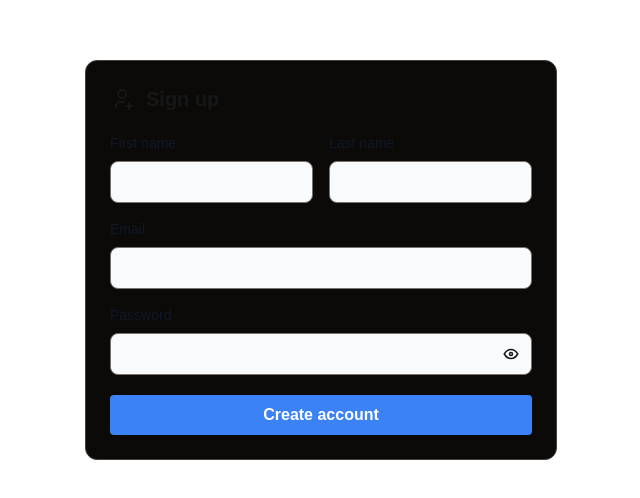
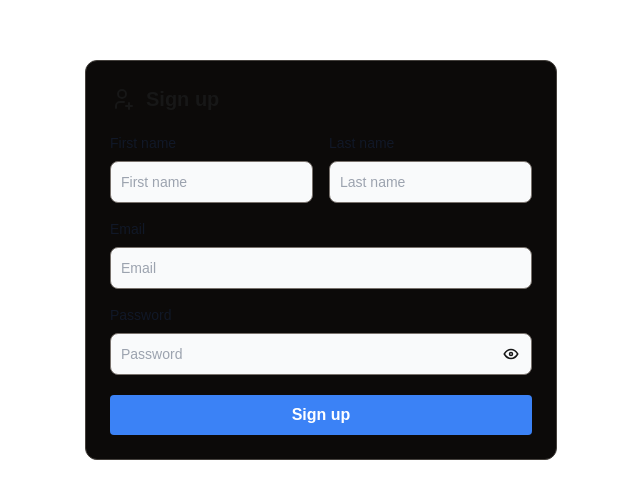
Before and after one commit to utkuakguner/CarbonEmit_Case_Study, a Next.js app: page /sign-up in a window 1280 px wide. Shown: the part 140-638 px from the top of the page, without its empty margins (319-959 px from the left). Built offline with nearby package versions, Linux system fonts and the light colour scheme.

Commit message:
add translations

```diff
--- /dev/null
+++ b/messages/en.json
@@ -0,0 +1,11 @@
+{
+    "fieldRequired": "Field required",
+    "invalidEmail": "Field must be a valid email address",
+    "invalidPassword": "Password must contain at least 8 characters, one uppercase, one number and one special case character",
+    "email": "Email",
+    "password": "Password",
+    "firstName": "First name",
+    "lastName": "Last name",
+    "login": "Login",
+    "signUp": "Sign up"
+}
--- a/next.config.ts
+++ b/next.config.ts
@@ -1,5 +1,8 @@
-import type { NextConfig } from 'next';
+import createNextIntlPlugin from 'next-intl/plugin';
 
-const nextConfig: NextConfig = {};
+const withNextIntl = createNextIntlPlugin();
 
-export default nextConfig;
+/** @type {import('next').NextConfig} */
+const nextConfig = {};
+
+export default withNextIntl(nextConfig);
--- a/package.json
+++ b/package.json
@@ -12,6 +12,7 @@
 		"@hookform/resolvers": "^3.9.1",
 		"classnames": "^2.5.1",
 		"next": "15.1.0",
+		"next-intl": "^3.26.1",
 		"react": "^19.0.0",
 		"react-dom": "^19.0.0",
 		"react-hook-form": "^7.54.1",
--- a/src/app/layout.tsx
+++ b/src/app/layout.tsx
@@ -1,8 +1,10 @@
 import "./globals.css";
 
 import { Geist, Geist_Mono } from "next/font/google";
+import { getLocale, getMessages } from 'next-intl/server';
 
 import type { Metadata } from "next";
+import { NextIntlClientProvider } from 'next-intl';
 
 const geistSans = Geist({
   variable: "--font-geist-sans",
@@ -23,16 +25,28 @@ interface Props {
   children: React.ReactNode;
 }
 
-export default function RootLayout({ children }: Props) {
+const RootLayout: React.FC<Props> = async ({ children }) => {
+  const locale = await getLocale();
+
+  const messages = await getMessages();
+
   return (
-    <html lang="en">
+    <html lang={locale}>
       <body
         className={`${geistSans.variable} ${geistMono.variable} antialiased`}
       >
-        <div className="min-h-screen flex">
-          {children}
-        </div>
+        <NextIntlClientProvider messages={messages}>
+
+          <div className="min-h-screen flex">
+
+            {children}
+
+          </div>
+        </NextIntlClientProvider>
+
       </body>
     </html>
   );
 }
+
+export default RootLayout
--- a/src/app/login/page.tsx
+++ b/src/app/login/page.tsx
@@ -8,15 +8,19 @@ import Center from "@/components/reusable/Center";
 import FormInput from "@/components/form/FormInput";
 import FormInputPassword from "@/components/form/FormInputPassword";
 import Heading from "@/components/reusable/Heading";
+import React from "react";
 import { TbLogin } from "react-icons/tb";
 import { passwordRegex } from "@/constants/regex";
 import { useForm } from "react-hook-form";
+import { useTranslations } from 'next-intl';
 import { yupResolver } from "@hookform/resolvers/yup";
 
-export default function Login() {
+const Login: React.FC = () => {
+  const t = useTranslations()
+
   const formSchema = object().shape({
-    email: string().required('Email is required').email('Field must be a valid email address'),
-    password: string().required('Password is required').matches(passwordRegex, 'Password must contain at least 8 characters, one uppercase, one number and one special case character'),
+    email: string().required(t('fieldRequired')).email(t('invalidEmail')),
+    password: string().required(t('fieldRequired')).matches(passwordRegex, t('invalidPassword')),
   });
 
   const {
@@ -41,16 +45,18 @@ export default function Login() {
     <Center>
       <Card className="min-w-96">
         <div className="flex flex-col gap-5">
-          <Heading title='Login' icon={<TbLogin />} />
+          <Heading title={t('login')} icon={<TbLogin />} />
           <div className="flex flex-col gap-4">
-            <FormInput id='email' value={email} setValue={setValue} label='Email' errors={errors} />
-            <FormInputPassword id='password' value={password} setValue={setValue} label='Password' errors={errors} />
+            <FormInput id='email' value={email} setValue={setValue} label={t('email')} placeholder={t('email')} errors={errors} />
+            <FormInputPassword id='password' value={password} setValue={setValue} label={t('password')} placeholder={t('password')} errors={errors} />
           </div>
           <Button onClick={onSubmit} isLoading={isSubmitting}>
-            Login
+            {t('login')}
           </Button>
         </div>
       </Card>
     </Center>
   );
 }
+
+export default Login;
--- a/src/app/sign-up/page.tsx
+++ b/src/app/sign-up/page.tsx
@@ -8,17 +8,21 @@ import Center from "@/components/reusable/Center";
 import FormInput from "@/components/form/FormInput";
 import FormInputPassword from "@/components/form/FormInputPassword";
 import Heading from "@/components/reusable/Heading";
+import React from "react";
 import { TbUserPlus } from "react-icons/tb";
 import { passwordRegex } from "@/constants/regex";
 import { useForm } from "react-hook-form";
+import { useTranslations } from "next-intl";
 import { yupResolver } from "@hookform/resolvers/yup";
 
-export default function SignUp() {
+const SignUp: React.FC = () => {
+  const t = useTranslations()
+
   const formSchema = object().shape({
-    firstName: string().required('First name is required'),
-    lastName: string().required('Last name is required'),
-    email: string().required('Email is required').email('Field must be a valid email address'),
-    password: string().required('Password is required').matches(passwordRegex, 'Password must contain at least 8 characters, one uppercase, one number and one special case character'),
+    firstName: string().required(t('fieldRequired')),
+    lastName: string().required(t('fieldRequired')),
+    email: string().required(t('fieldRequired')).email(t('invalidEmail')),
+    password: string().required(t('fieldRequired')).matches(passwordRegex, t('invalidPassword')),
   });
 
   const {
@@ -46,20 +50,22 @@ export default function SignUp() {
     <Center>
       <Card className="min-w-96">
         <div className="flex flex-col gap-5">
-          <Heading title='Sign up' icon={<TbUserPlus />} />
+          <Heading title={t('signUp')} icon={<TbUserPlus />} />
           <div className="flex flex-col gap-4">
             <div className="flex gap-4">
-              <FormInput id='firstName' value={firstName} setValue={setValue} label='First name' errors={errors} />
-              <FormInput id='lastName' value={lastName} setValue={setValue} label='Last name' errors={errors} />
+              <FormInput id='firstName' value={firstName} setValue={setValue} label={t('firstName')} placeholder={t('firstName')} errors={errors} />
+              <FormInput id='lastName' value={lastName} setValue={setValue} label={t('lastName')} placeholder={t('lastName')} errors={errors} />
             </div>
-            <FormInput id='email' value={email} setValue={setValue} label='Email' errors={errors} />
-            <FormInputPassword id='password' value={password} setValue={setValue} label='Password' errors={errors} />
+            <FormInput id='email' value={email} setValue={setValue} label={t('email')} placeholder={t('email')} errors={errors} />
+            <FormInputPassword id='password' value={password} setValue={setValue} label={t('password')} placeholder={t('password')} errors={errors} />
           </div>
           <Button onClick={onSubmit} isLoading={isSubmitting}>
-            Create account
+            {t('signUp')}
           </Button>
         </div>
       </Card>
     </Center>
   );
 }
+
+export default SignUp
--- /dev/null
+++ b/src/i18n/request.ts
@@ -0,0 +1,12 @@
+import {getRequestConfig} from 'next-intl/server';
+
+export default getRequestConfig(async () => {
+  // Provide a static locale, fetch a user setting,
+  // read from `cookies()`, `headers()`, etc.
+  const locale = 'en';
+
+  return {
+    locale,
+    messages: (await import(`../../messages/${locale}.json`)).default
+  };
+});
```
Also changed, not shown: src/app/admin/page.tsx (+6 -1 lines), src/app/page.tsx (+6 -1 lines), src/app/user/page.tsx (+6 -1 lines), 1 other file (tests, documents, lock files or other folders).
